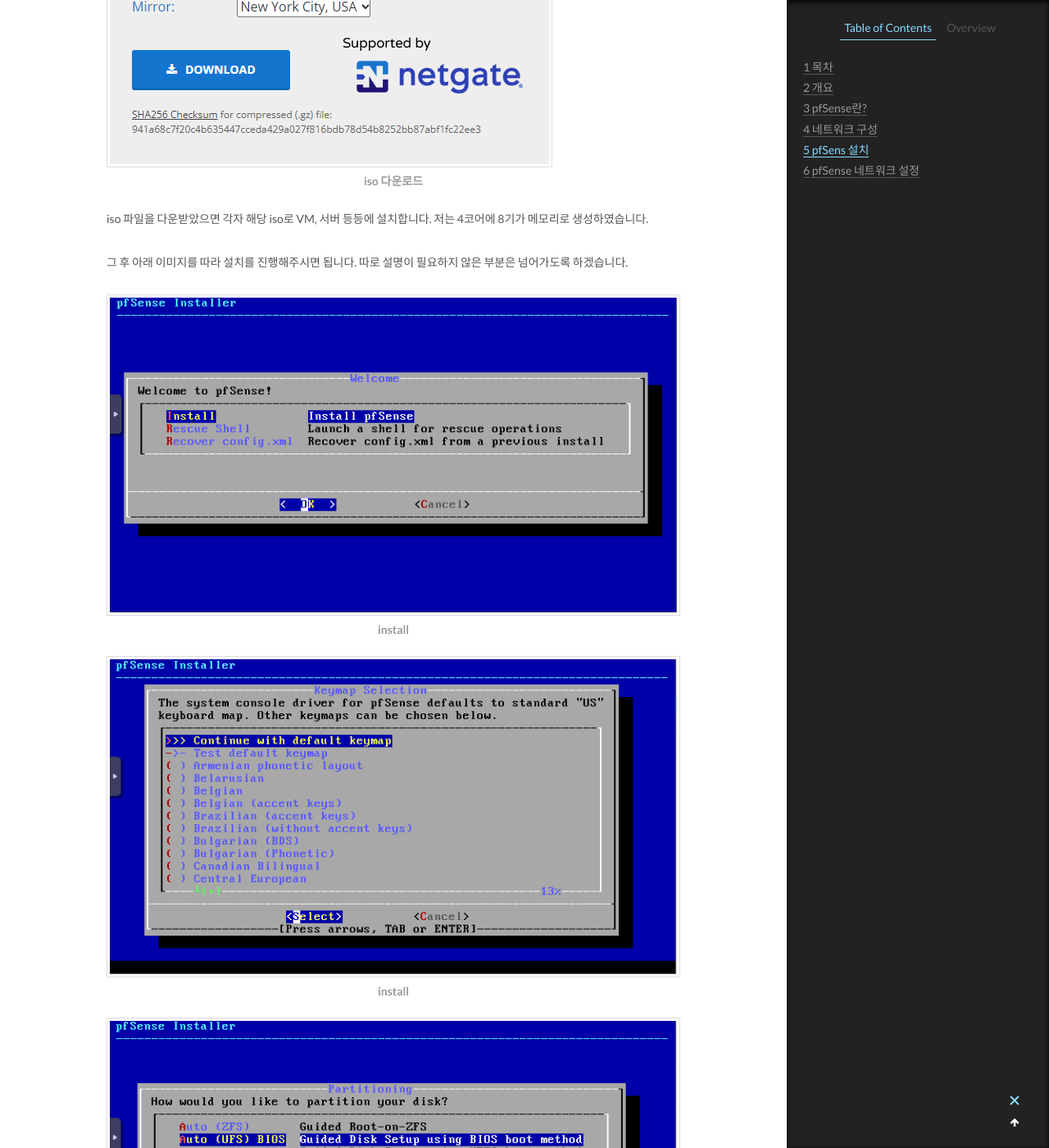
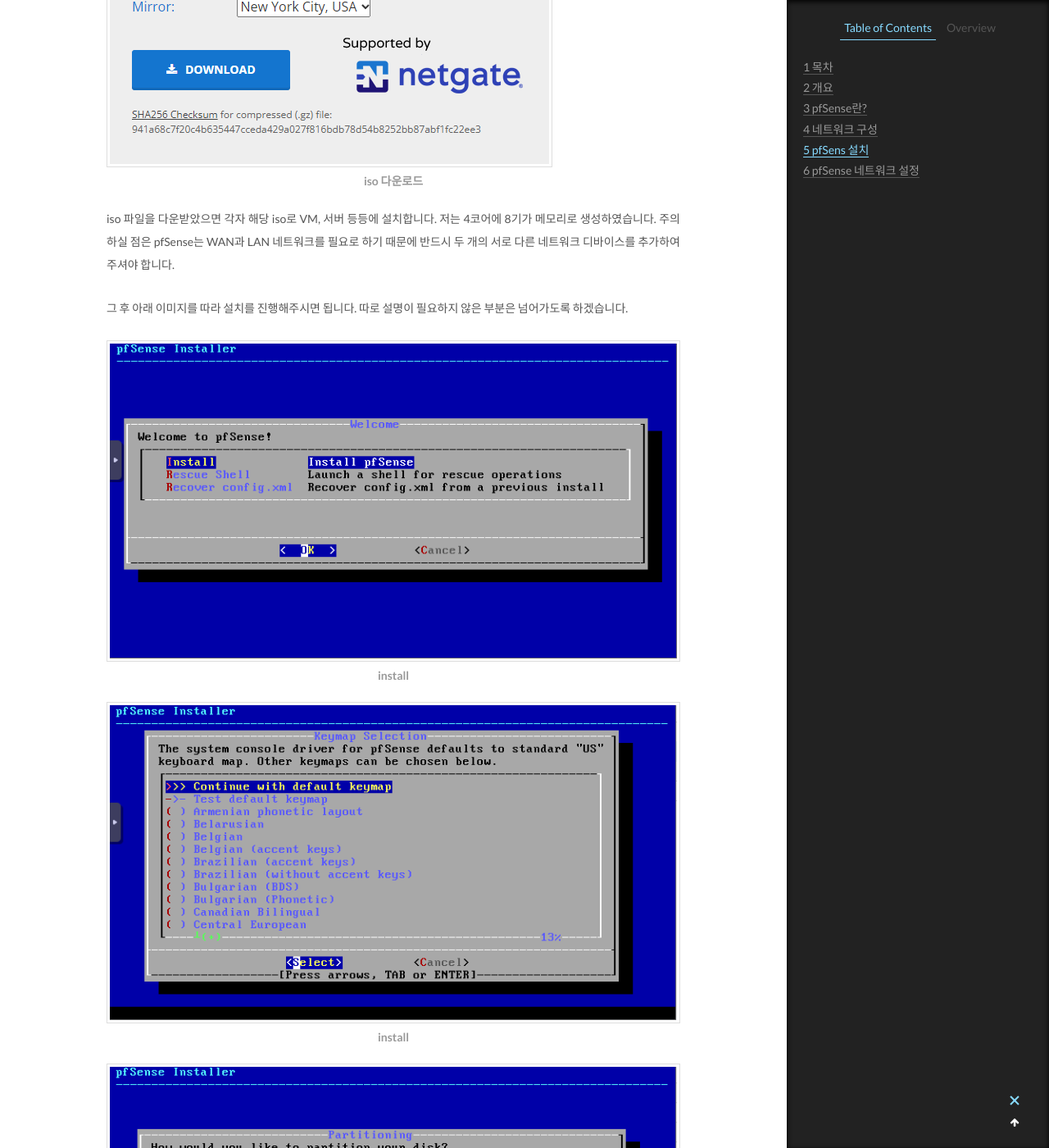
Before and after one commit to HeyItsSPOON/HeyItsSPOON.github.io, a Jekyll site: the page built from _posts/2022-03-01-pfsense-1.md, in a window 1280 px wide and 1400 px high, scrolled down 2366 px. Shown: the whole window at 82% size. Built offline with Jekyll 4.4.1, drawn with Linux system fonts in a browser that asks for light colours; some of the changed text lies outside the part shown.

Commit message:
Update 2022-03-01-pfsense-1.md
20220306

```diff
--- a/_posts/2022-03-01-pfsense-1.md
+++ b/_posts/2022-03-01-pfsense-1.md
@@ -54,6 +54,7 @@
 
 iso 파일을 다운받았으면 각자 해당 iso로 VM, 서버 등등에 설치합니다.
 저는 4코어에 8기가 메모리로 생성하였습니다.
+주의하실 점은 pfSense는 WAN과 LAN 네트워크를 필요로 하기 때문에 반드시 두 개의 서로 다른 네트워크 디바이스를 추가하여 주셔야 합니다.
 
 그 후 아래 이미지를 따라 설치를 진행해주시면 됩니다.
 따로 설명이 필요하지 않은 부분은 넘어가도록 하겠습니다.
@@ -75,8 +76,10 @@
 VLAN 설정이 필요하신 분들은 위 옵션에서 y를 눌러 VLAN 설정을 진행해주시고, 각각 WAN에 사용 할 인터페이스와 LAN에 사용 할 인터페이스를 설정해줍니다.
 저는 현재 인터페이스가 1개만 있기 때문에 WAN 인터페이스만 설정하고 추후 LAN 인터페이스를 추가로 설정 할 예정입니다.
 
-![install8](https://heyitsspoon.github.io/assets/images/pfsense/install7.PNG "install")
+![install8](https://heyitsspoon.github.io/assets/images/pfsense/install8.PNG "install")
 
 이렇게 모든 pfSense 설치가 끝났습니다.
 
 # pfSense 네트워크 설정
+이제 pfSense WAN 과 LAN 네트워크를 설정해줍시다.
+그 전에 저처럼 네트워크 인터페이스를 1개만 넣어서 생성하신 분들은 네트워크 인터페이스를 한개 더 추가하셔서 2개로 만들어 진행해주시면 됩니다.
```
